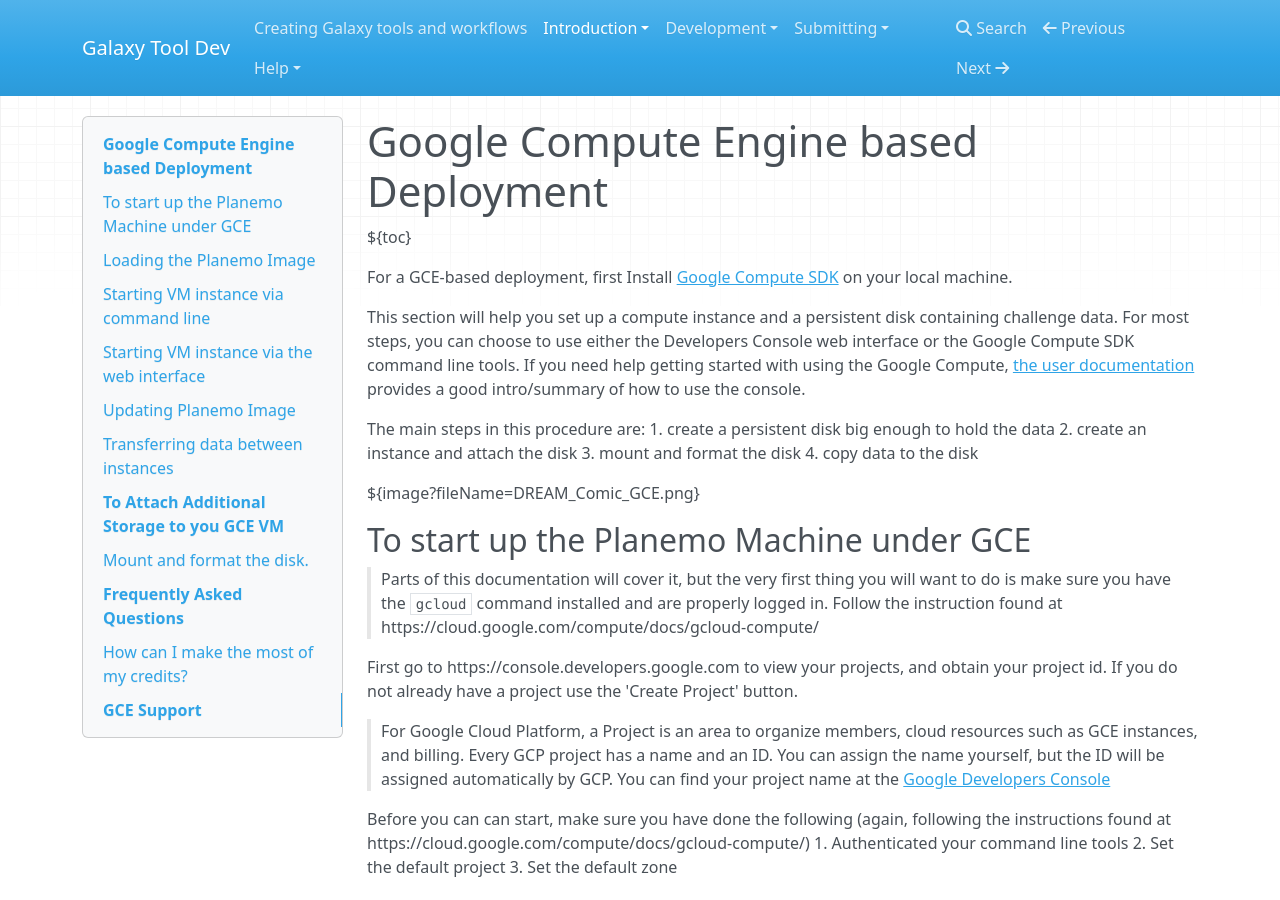
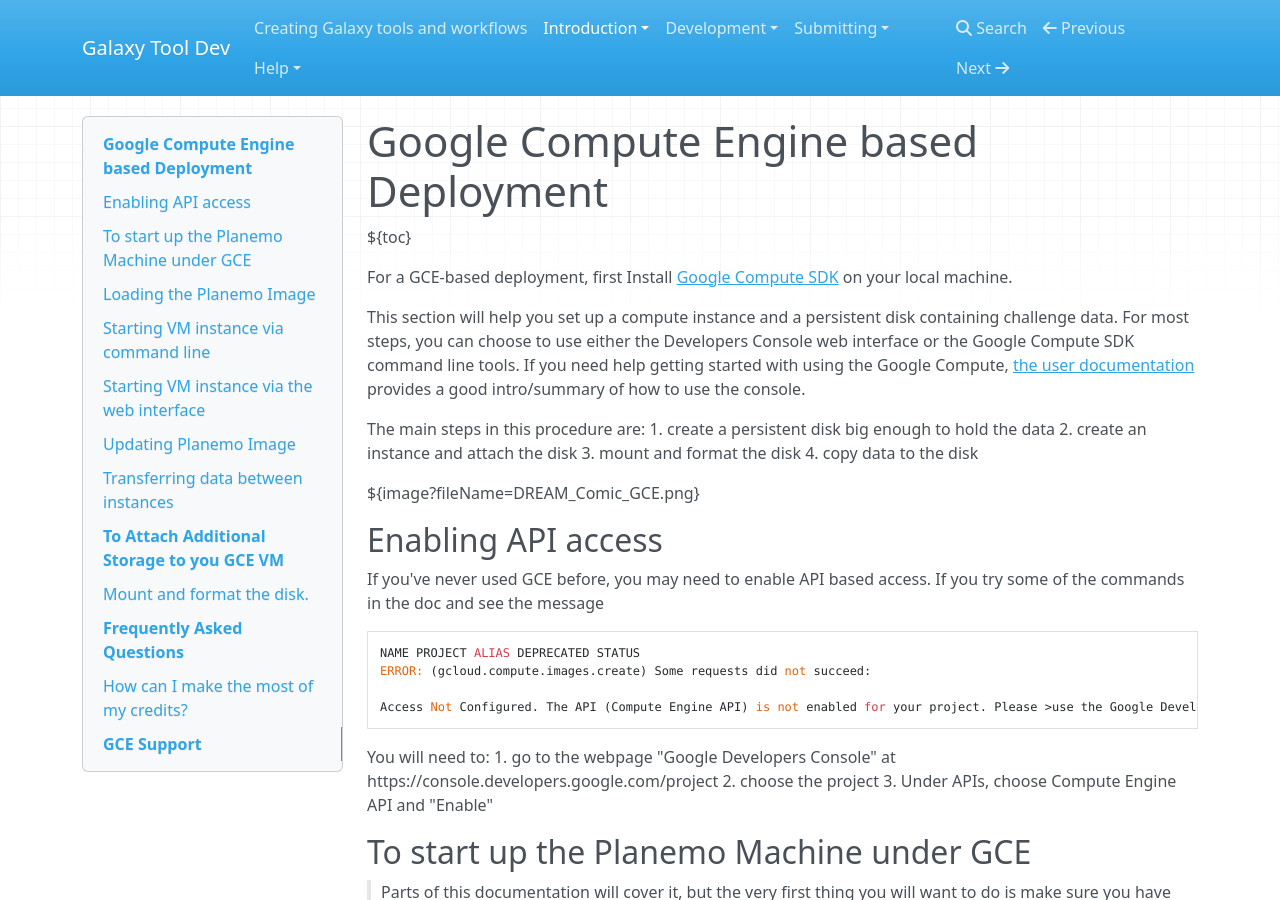
Before and after one commit to kellrott/galaxy-tooldev-docs, an MkDocs documentation site: the page built from docs/01_GCE.md, in a window 1280 px wide and 900 px high. Built offline with MkDocs 1.6.1, drawn with Linux system fonts in a browser that asks for light colours; nearby versions of some CDN libraries; old or Windows-style settings are respelled for this version of MkDocs.

Commit message:
Adding text about enabling GCE API access

````diff
--- a/docs/01_GCE.md
+++ b/docs/01_GCE.md
@@ -16,6 +16,21 @@
 4. copy data to the disk
 
 ${image?fileName=DREAM_Comic_GCE.png}
+
+Enabling API access
+-------------------
+If you've never used GCE before, you may need to enable API based access. If you try some of the commands in the doc and see the message
+
+```
+NAME PROJECT ALIAS DEPRECATED STATUS
+ERROR: (gcloud.compute.images.create) Some requests did not succeed:
+
+Access Not Configured. The API (Compute Engine API) is not enabled for your project. Please >use the Google Developers Console to update your configuration.
+```
+You will need to:
+1. go to the webpage "Google Developers Console" at https://console.developers.google.com/project
+2. choose the project
+3. Under APIs, choose Compute Engine API and "Enable"
 
 To start up the Planemo Machine under GCE
 -----------------------------------------
````
